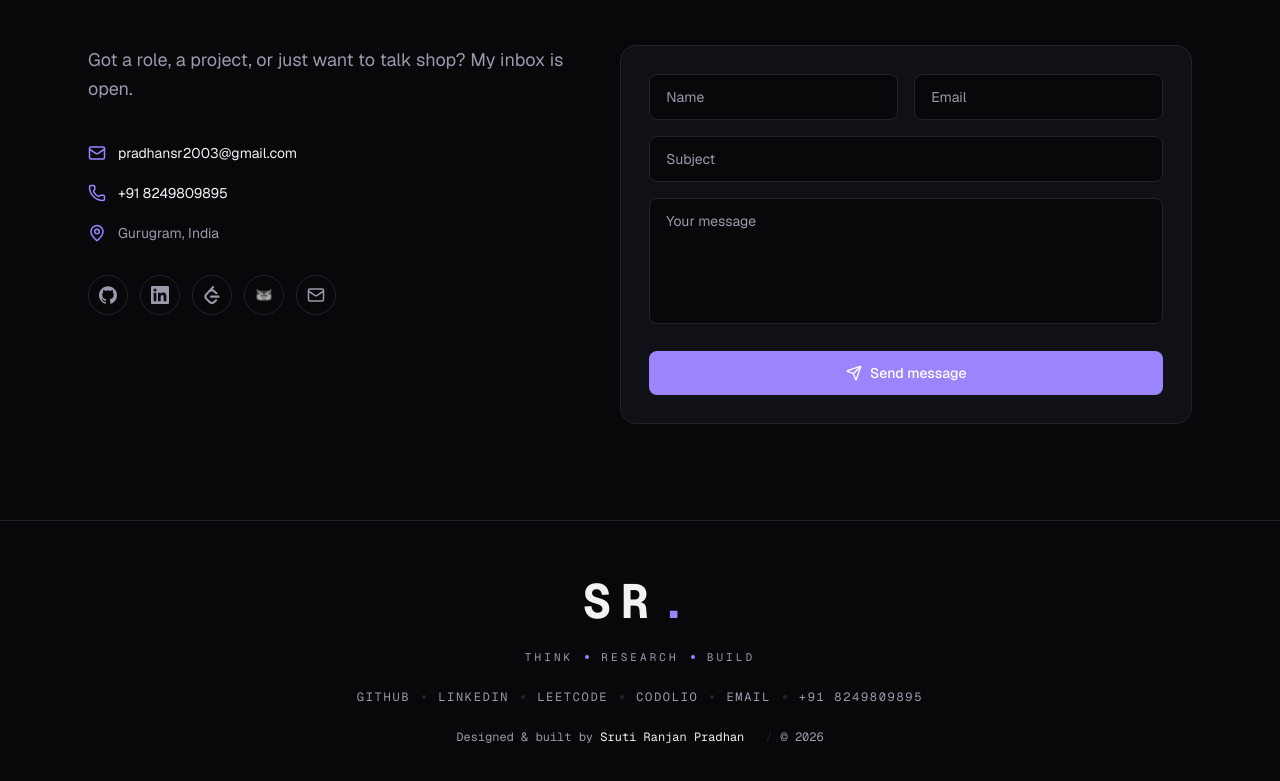
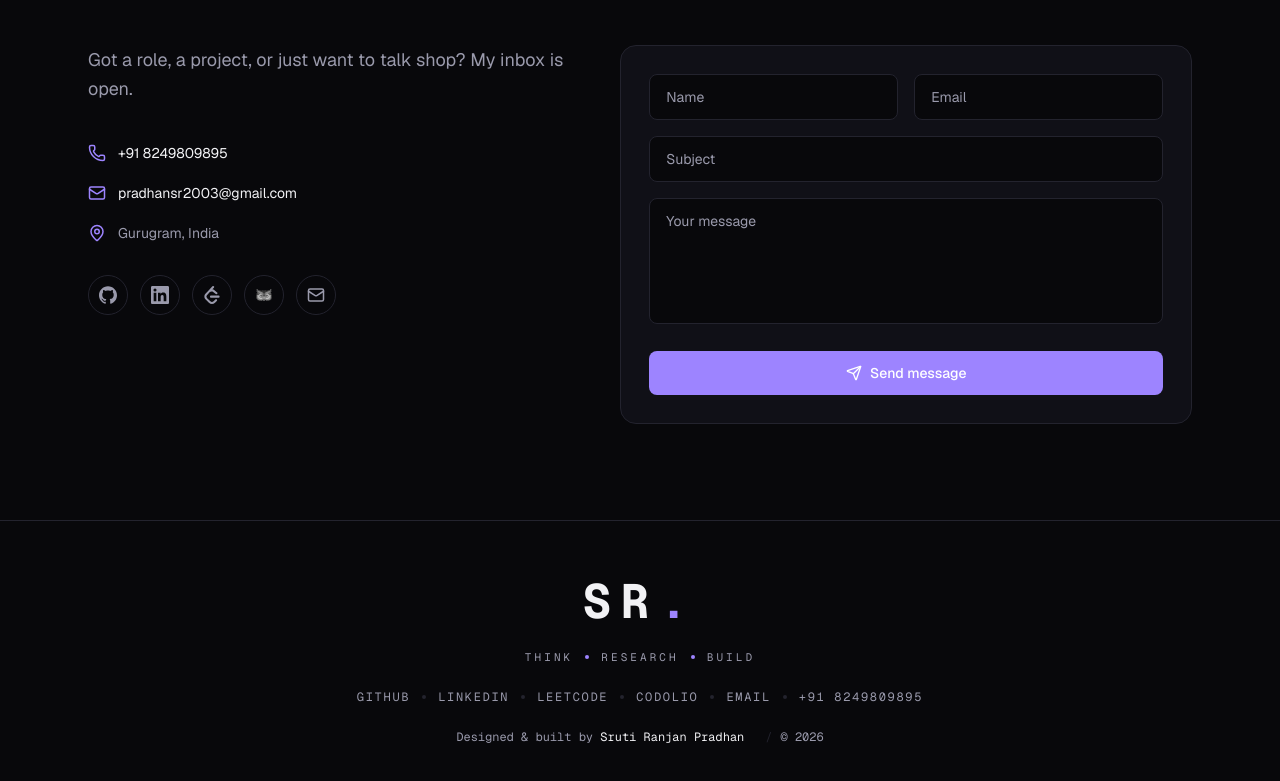
Before and after one commit to SR-Pradhan/Portfolio, a Next.js app in the folder frontend/: page / in a window 1280 px wide. Shown: the part 8460-9241 px from the top of the page. Built offline with nearby package versions, Linux system fonts and the light colour scheme; no server answers.

Commit message:
Move phone above email in the contact block

```diff
--- a/frontend/src/components/sections/Contact.tsx
+++ b/frontend/src/components/sections/Contact.tsx
@@ -48,12 +48,6 @@ export default function Contact() {
 
           <ul className="mt-10 space-y-5 text-sm">
             <li className="flex items-center gap-3">
-              <Mail size={18} className="text-accent" />
-              <a href={`mailto:${site.email}`} className="hover:text-accent">
-                {site.email}
-              </a>
-            </li>
-            <li className="flex items-center gap-3">
               <Phone size={18} className="text-accent" />
               {/* strip spaces: a tel: href with them is invalid and some
                   dialers drop the call */}
@@ -62,6 +56,12 @@ export default function Contact() {
                 className="hover:text-accent"
               >
                 {site.phone}
+              </a>
+            </li>
+            <li className="flex items-center gap-3">
+              <Mail size={18} className="text-accent" />
+              <a href={`mailto:${site.email}`} className="hover:text-accent">
+                {site.email}
               </a>
             </li>
             <li className="flex items-center gap-3">
```
